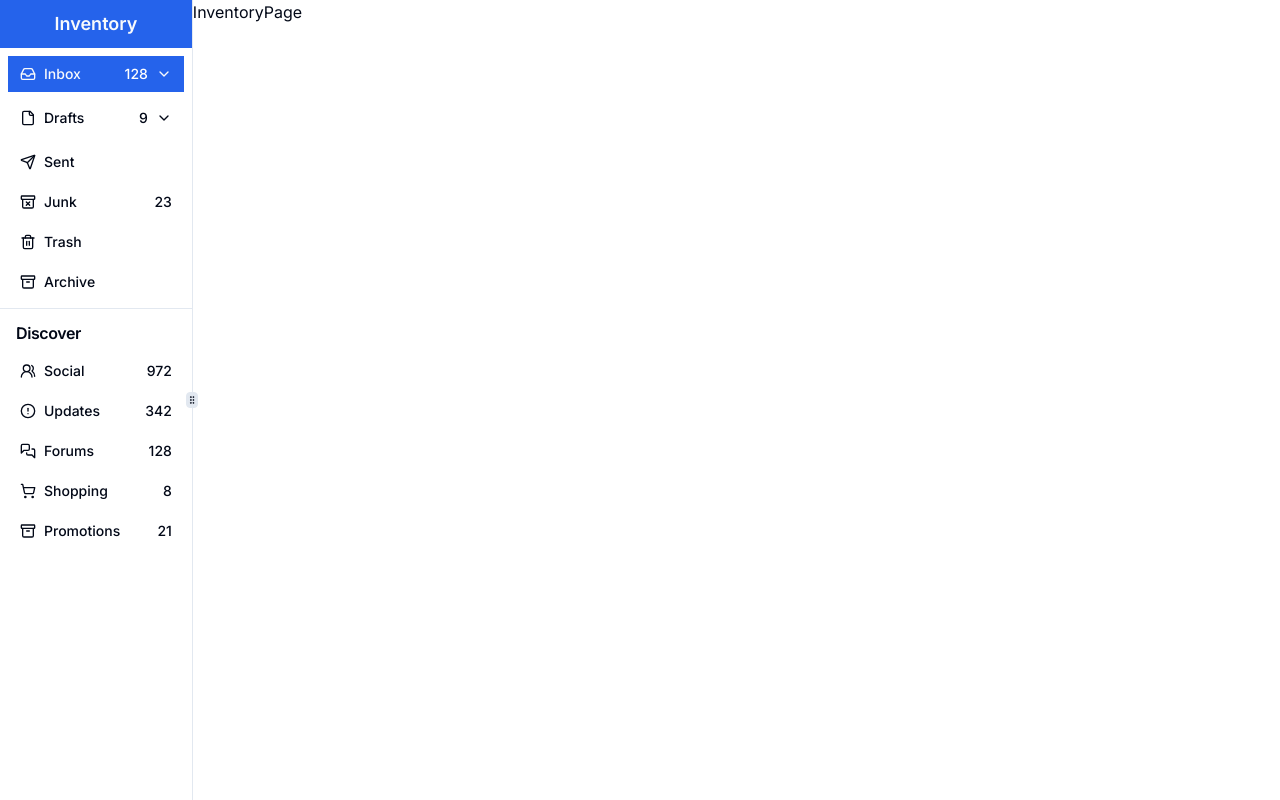
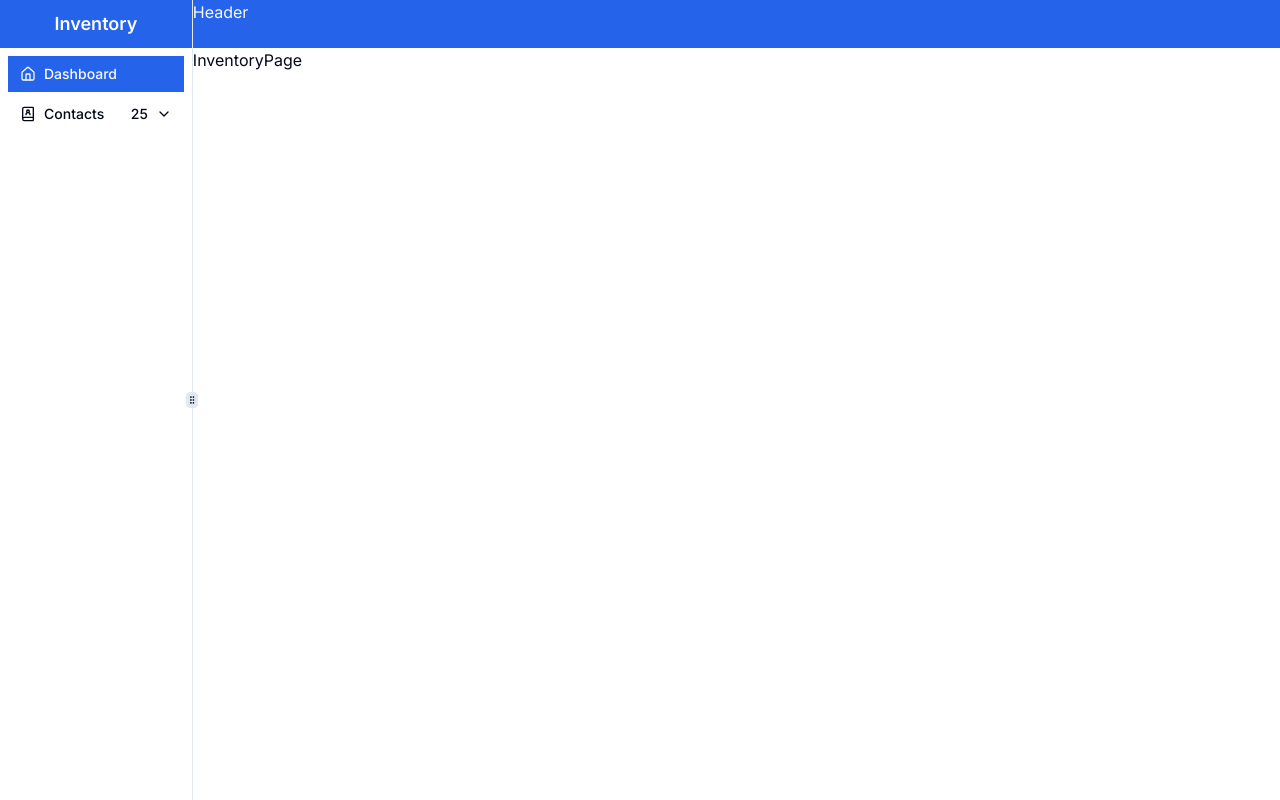
Before and after one commit to sulaimanbiswas/fully-responsive-sidebar, a Next.js app: page /inventory in a window 1280 px wide. Built offline with nearby package versions, Linux system fonts and the light colour scheme; what tailwindcss-debug-screens would draw is missing.

Commit message:
chore: Add Prettier configuration and plugin for Tailwind CSS

```diff
--- a/package.json
+++ b/package.json
@@ -31,6 +31,8 @@
     "eslint": "^8",
     "eslint-config-next": "14.2.5",
     "postcss": "^8",
+    "prettier": "^3.3.3",
+    "prettier-plugin-tailwindcss": "^0.6.6",
     "tailwindcss": "^3.4.1",
     "tailwindcss-debug-screens": "^2.2.1",
     "typescript": "^5"
--- a/src/app/inventory/layout.tsx
+++ b/src/app/inventory/layout.tsx
@@ -1,5 +1,6 @@
 "use client";
 
+import Header from "@/components/Common/Header";
 import Sidebar from "@/components/Common/Sidebar";
 import {
   ResizableHandle,
@@ -20,7 +21,7 @@ interface LayoutProps {
 
 export default function InventoryLayout({
   children,
-  defaultLayout = [20, 80],
+  defaultLayout = [15, 85],
   defaultCollapsed = false,
   navCollapsedSize,
 }: LayoutProps & { children: React.ReactNode }) {
@@ -93,7 +94,10 @@ export default function InventoryLayout({
           </ScrollArea>
         </ResizablePanel>
         <ResizableHandle withHandle />
-        <ResizablePanel defaultSize={contentSize}>{children}</ResizablePanel>
+        <ResizablePanel defaultSize={contentSize}>
+          <Header />
+          <ScrollArea className="h-[calc(100vh-48px)]">{children}</ScrollArea>
+        </ResizablePanel>
       </ResizablePanelGroup>
     </TooltipProvider>
   );
--- /dev/null
+++ b/src/components/Common/Header.tsx
@@ -0,0 +1,9 @@
+type Props = {};
+
+export default function Header({}: Props) {
+  return (
+    <>
+      <div className="h-12 bg-primary text-primary-foreground">Header</div>
+    </>
+  );
+}
--- a/src/components/Common/Sidebar.tsx
+++ b/src/components/Common/Sidebar.tsx
@@ -1,20 +1,7 @@
 "use client";
 
 import { Nav } from "@/components/ui/nav";
-import { Separator } from "@/components/ui/separator";
-import {
-  AlertCircle,
-  Archive,
-  ArchiveX,
-  File,
-  Inbox,
-  MessagesSquare,
-  Minus,
-  Send,
-  ShoppingCart,
-  Trash2,
-  Users2,
-} from "lucide-react";
+import { BookUserIcon, House, Minus } from "lucide-react";
 
 type SidebarProps = {
   isCollapsed: boolean;
@@ -27,124 +14,56 @@ const Sidebar = ({ isCollapsed }: SidebarProps) => {
         isCollapsed={isCollapsed}
         links={[
           {
-            title: "Inbox",
-            href: "/",
-            label: "128",
-            icon: Inbox,
+            title: "Dashboard",
+            href: "/dashboard",
+            icon: House,
             variant: "default",
+          },
+          {
+            title: "Contacts",
+            href: "#",
+            label: "25",
+            icon: BookUserIcon,
+            variant: "ghost",
             dropdownItems: [
               {
-                title: "All",
+                title: "Suppliers",
                 href: "/",
-                label: "128",
+                label: "",
                 icon: Minus,
-                variant: "default",
+                variant: "ghost",
               },
               {
-                title: "Unread",
+                title: "Customers",
                 href: "/",
-                label: "23",
+                label: "",
+                icon: Minus,
+                variant: "ghost",
+              },
+              {
+                title: "Customer Groups",
+                href: "/",
+                label: "",
+                icon: Minus,
+                variant: "ghost",
+              },
+              {
+                title: "Import Contacts",
+                href: "/",
+                label: "",
                 icon: Minus,
                 variant: "ghost",
               },
             ],
           },
-          {
-            title: "Drafts",
-            href: "/",
-            label: "9",
-            icon: File,
-            variant: "ghost",
-            dropdownItems: [
-              {
-                title: "All",
-                href: "/",
-                label: "128",
-                icon: Minus,
-                variant: "ghost",
-              },
-              {
-                title: "Unread",
-                href: "/",
-                label: "23",
-                icon: Minus,
-                variant: "ghost",
-              },
-            ],
-          },
-          {
-            title: "Sent",
-            href: "/",
-            icon: Send,
-            variant: "ghost",
-          },
-          {
-            title: "Junk",
-            href: "/",
-            label: "23",
-            icon: ArchiveX,
-            variant: "ghost",
-          },
-          {
-            title: "Trash",
-            href: "/",
-            icon: Trash2,
-            variant: "ghost",
-          },
-          {
-            title: "Archive",
-            href: "/",
-            icon: Archive,
-            variant: "ghost",
-          },
         ]}
       />
-      <Separator />
+      {/* <Separator />
       {!isCollapsed && (
         <h4 className="mt-3 px-4 text-base font-semibold tracking-tight">
           Discover
         </h4>
-      )}
-      <Nav
-        isCollapsed={isCollapsed}
-        links={[
-          {
-            title: "Social",
-            href: "/",
-            label: "972",
-            icon: Users2,
-            variant: "ghost",
-          },
-          {
-            title: "Updates",
-            href: "/",
-            label: "342",
-            icon: AlertCircle,
-            variant: "ghost",
-          },
-          {
-            title: "Forums",
-            href: "/",
-            label: "128",
-            icon: MessagesSquare,
-            variant: "ghost",
-          },
-          {
-            title: "Shopping",
-            href: "/",
-            label: "8",
-            icon: ShoppingCart,
-            variant: "ghost",
-          },
-          {
-            title: "Promotions",
-            href: "/",
-            label: "21",
-            icon: Archive,
-            variant: "ghost",
-          },
-        ]}
-      />
+      )} */}
     </>
   );
 };
--- a/src/components/ui/nav.tsx
+++ b/src/components/ui/nav.tsx
@@ -33,7 +33,7 @@ interface NavProps {
 export function Nav({ links, isCollapsed }: NavProps) {
   // State to track which dropdown is open
   const [openDropdownIndex, setOpenDropdownIndex] = useState<number | null>(
-    null
+    null,
   );
 
   // Function to handle dropdown toggle
@@ -58,7 +58,7 @@ export function Nav({ links, isCollapsed }: NavProps) {
                       buttonVariants({ variant: link.variant, size: "icon" }),
                       "h-9 w-9",
                       link.variant === "default" &&
-                        "dark:bg-muted dark:text-muted-foreground dark:hover:bg-muted dark:hover:text-white"
+                        "dark:bg-muted dark:text-muted-foreground dark:hover:bg-muted dark:hover:text-white",
                     )}
                   >
                     <link.icon className="h-4 w-4" />
@@ -84,18 +84,22 @@ export function Nav({ links, isCollapsed }: NavProps) {
                   className={cn(
                     buttonVariants({ variant: link.variant, size: "sm" }),
                     link.variant === "default" &&
-                      "dark:bg-muted dark:text-white dark:hover:bg-muted dark:hover:text-white rounded-none",
-                    "flex justify-start items-center cursor-pointer"
+                      "rounded-none dark:bg-muted dark:text-white dark:hover:bg-muted dark:hover:text-white",
+                    "flex cursor-pointer items-center justify-start",
                   )}
                 >
+                  <div className="flex w-full items-center justify-between">
+                    <div className="flex items-center justify-start">
                       <link.icon className="mr-2 h-4 w-4" />
                       {link.title}
+                    </div>
+                    <div className="flex items-center justify-start">
                       {link.label && (
                         <span
                           className={cn(
                             "ml-auto",
                             link.variant === "default" &&
-                          "text-background dark:text-white"
+                              "text-background dark:text-white",
                           )}
                         >
                           {link.label}
@@ -109,13 +113,15 @@ export function Nav({ links, isCollapsed }: NavProps) {
                         />
                       )}
                     </div>
+                  </div>
+                </div>
                 {link.dropdownItems && (
                   <div
                     className={cn(
-                      "mt-1 space-y-1 border-l-2 border-primary transition-all duration-300 ease-in-out bg-background",
+                      "ml-5 mt-1 space-y-1 border-l-2 border-primary bg-background transition-all duration-300 ease-in-out",
                       openDropdownIndex === index
-                        ? "opacity-100 transform translate-y-0"
-                        : "max-h-0 opacity-0 transform -translate-y-2"
+                        ? "translate-y-0 transform opacity-100"
+                        : "max-h-0 -translate-y-2 transform opacity-0",
                     )}
                   >
                     {link.dropdownItems.map((dropdownItem, i) => (
@@ -127,17 +133,17 @@ export function Nav({ links, isCollapsed }: NavProps) {
                             variant: dropdownItem.variant,
                             size: "sm",
                           }),
-                          "flex items-center gap-2 rounded-none pl-6"
+                          "flex items-center justify-start gap-2 rounded-none pl-0",
                         )}
                       >
-                        <dropdownItem.icon className="h-4 w-4" />
+                        <dropdownItem.icon className="h-4 w-4 text-primary" />
                         {dropdownItem.title}
                         {dropdownItem.label && (
                           <span
                             className={cn(
                               "ml-auto",
                               dropdownItem.variant === "default" &&
-                                "text-background dark:text-white"
+                                "text-background dark:text-white",
                             )}
                           >
                             {dropdownItem.label}
```
Also changed, not shown: 2 other files (tests, documents, lock files or other folders). Lines whose indentation alone changed are shown as unchanged.
